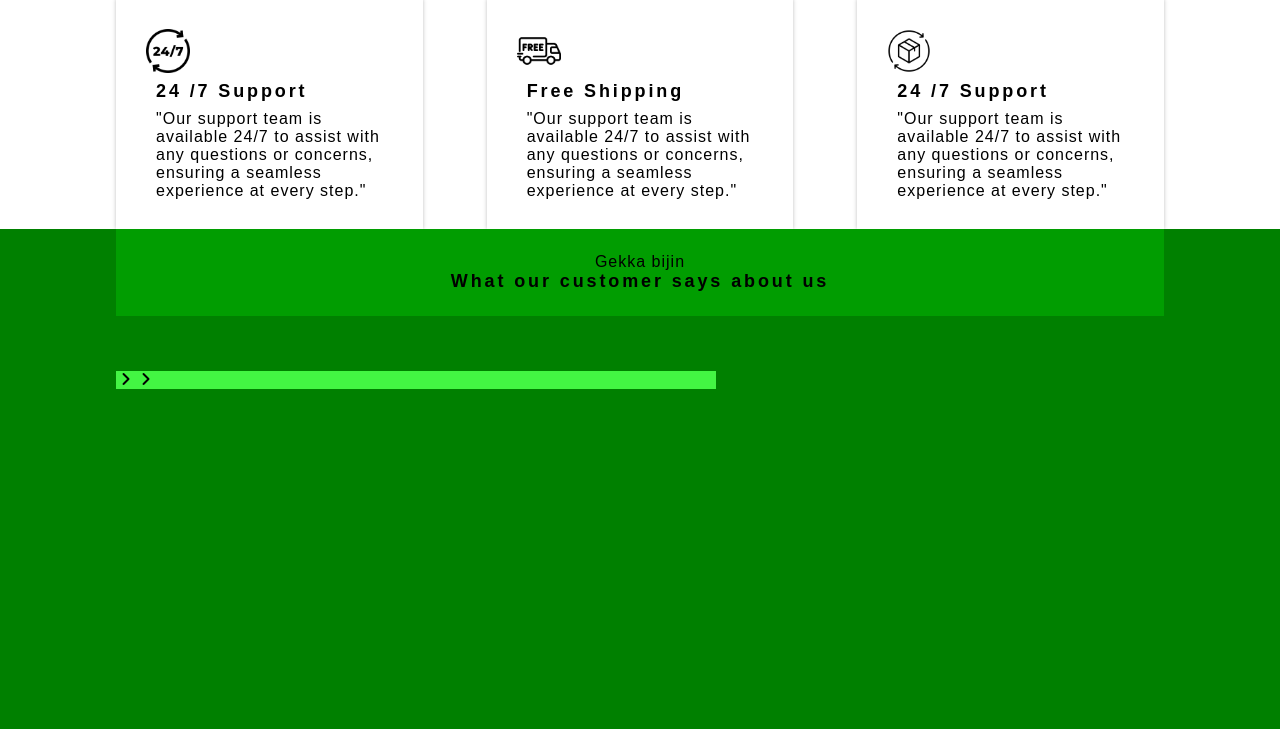
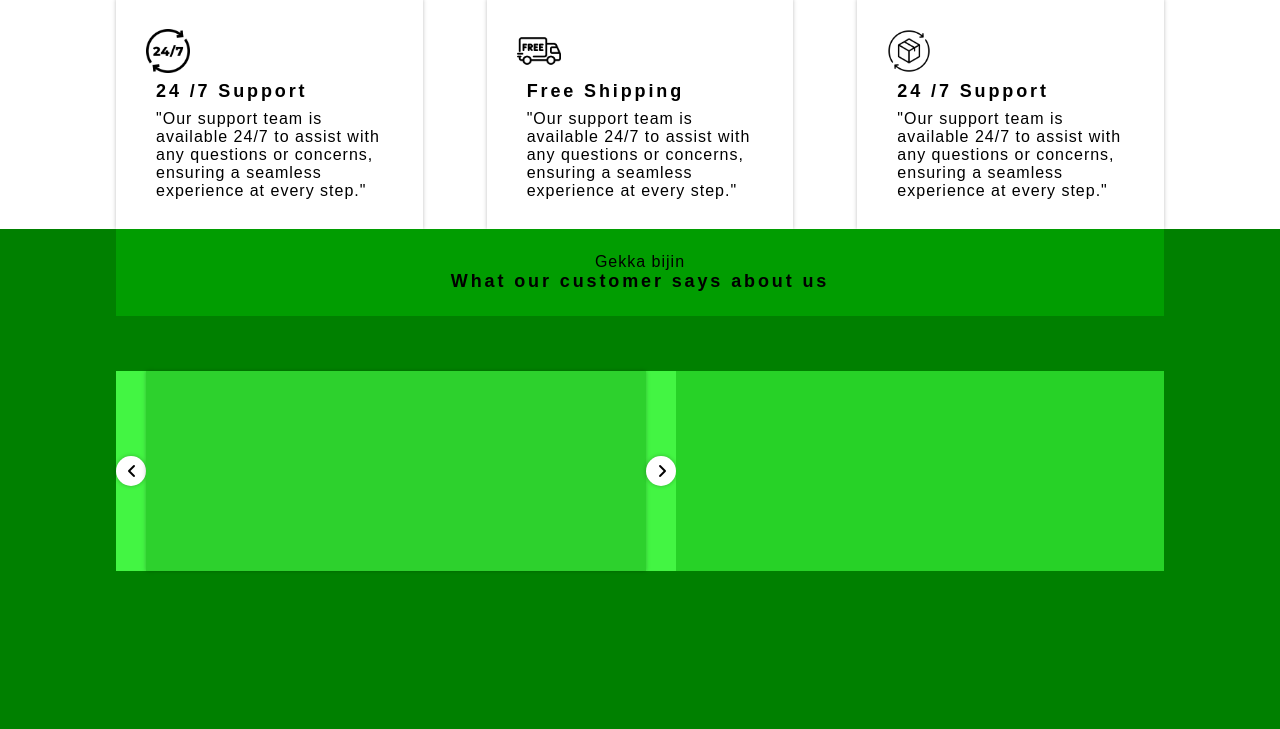
Before and after one commit to AnkitAleMgr/Gekka-Bijin, a Django app: template store/templates/store/aboutus.html in a window 1280 px wide. Shown: the part 1211-1940 px from the top of the page. Run offline with Django 5.2, Linux system fonts and the light colour scheme; the template is opened without the code that fills it, so the values that code supplies are empty; some web fonts are replaced.

Commit message:
contunity of review section

```diff
--- a/store/static/store/css/style.css
+++ b/store/static/store/css/style.css
@@ -1566,16 +1566,48 @@ footer{
     width: 100%;
     justify-content: space-between;
 }
+
 #review-section-2-review{
     background-color: rgb(67, 245, 67);
     width: 600px;
 
     display: flex;
-}
-.angle-right{
-
-}
-#review-section-2-img{
-    background-color: rgb(32, 171, 32);
+    justify-content: space-between;
+    align-items: center;
+}
+.angle-icon{
+    background-color: rgb(223, 223, 223);
+
+    display: flex;
+    width: 30px;
+    height: 30px;
+    padding: 8px 12px 8px 12px;
+    align-items: center;
+
+    border-radius: 15px;
+    background: #FFF;
+    box-shadow: 0 0 4px 0 rgba(0, 0, 0, 0.25);
+}
+.angle-icon i{
+    width: 4.5px;
+    height: 14px;
+    flex-shrink: 0;
+}
+.individual-review-card{
+    display: flex;
+    width: 500px;
+    height: 200px;
+    padding: 20px;
+    flex-direction: column;
+    justify-content: space-between;
+
+    /* background: #FFF; */
+    background-color: rgb(45, 209, 45);
+    box-shadow: 0 0 4px 0 rgba(0, 0, 0, 0.25);
+}
+
+
+#review-section-2-image{
+    background-color: rgb(39, 210, 39);
     width: 550px;
 }
--- a/store/templates/store/aboutus.html
+++ b/store/templates/store/aboutus.html
@@ -371,15 +371,13 @@
         </div>
         <div id="review-section-2-content">
             <div id="review-section-2-review">
-                <i class="fa-solid fa-angle-right"></i>
-                <div id="individual-review-card">
-                    <div></div>
-                    <p></p>
-                    <div></div>
-                <i class="fa-solid fa-angle-right"></i>
-            <div id="review-section-2-img">
+                <div><i class="fa-solid fa-angle-left angle-icon"></i></div>
+                <div class="individual-review-card">
 
+                </div>
+                <div><i class="fa-solid fa-angle-right angle-icon"></i></div>
             </div>
+            <div id="review-section-2-image"></div>
         </div>
 
     </div>
```
